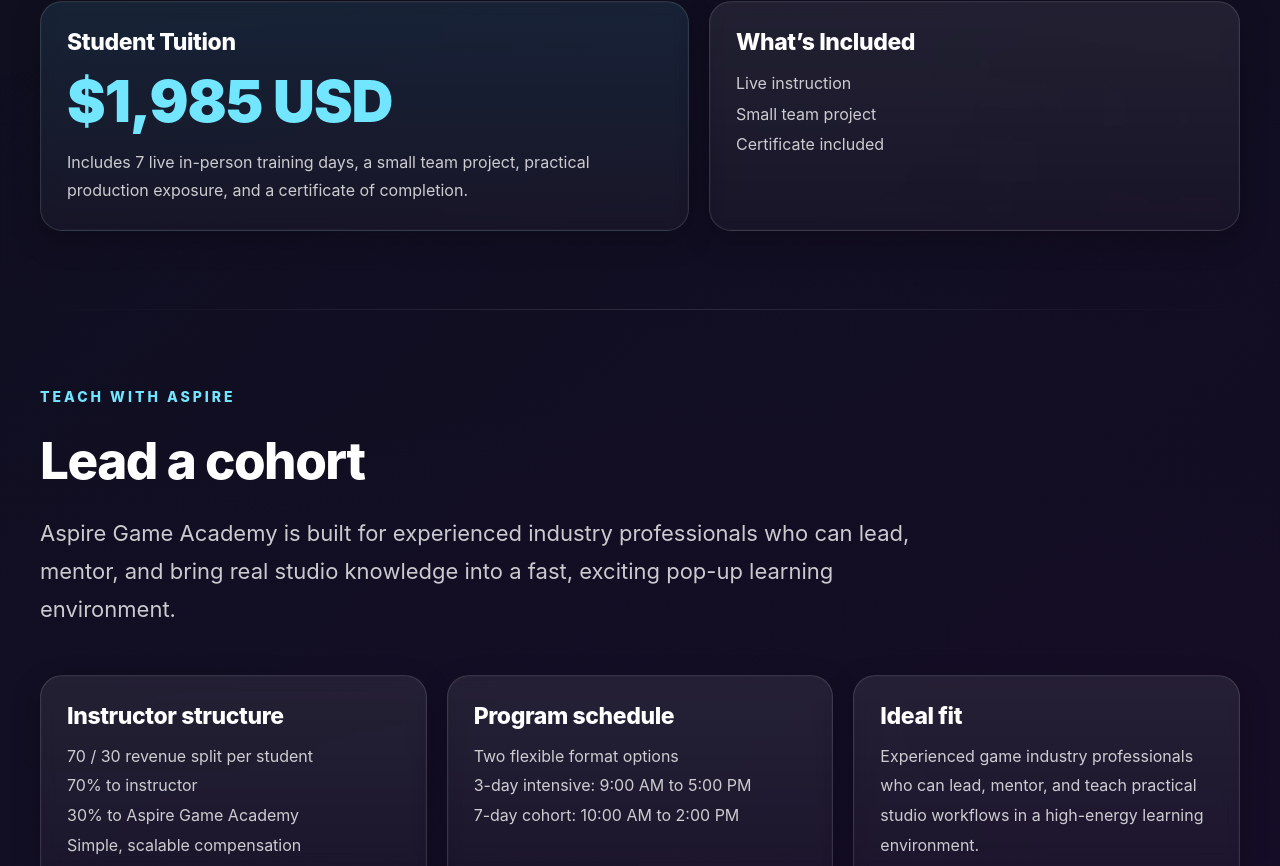
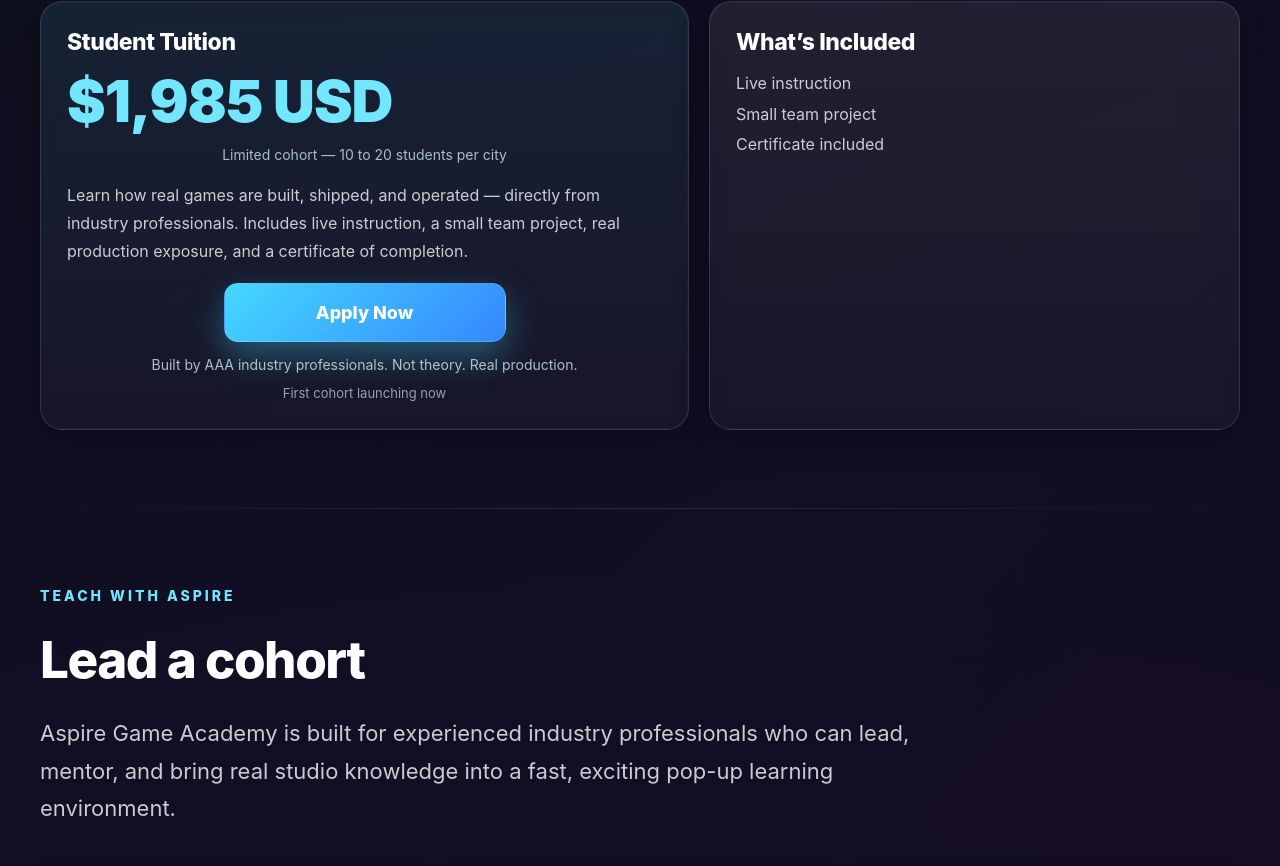
Before and after one commit to jessgoodvibesonly/aspire-game-academy, a Next.js app: page / in a window 1280 px wide. Shown: the part 5948-6814 px from the top of the page. Built offline with nearby package versions, Linux system fonts and the light colour scheme.

Commit message:
Enhance tuition section with urgency and CTA

```diff
--- a/app/page.tsx
+++ b/app/page.tsx
@@ -798,14 +798,59 @@ export default function Home() {
                 fontSize: "clamp(42px, 5vw, 58px)",
                 fontWeight: 900,
                 color: colors.cyan,
-                marginBottom: "12px",
+                marginBottom: "8px",
                 letterSpacing: "-1px",
               }}
             >
               $1,985 USD
             </div>
-            <p style={{ color: colors.muted, lineHeight: 1.75, margin: 0 }}>
-              Includes 7 live in-person training days, a small team project, practical production exposure, and a certificate of completion.
+            <p
+              style={{
+                color: "rgba(220, 252, 255, 0.72)",
+                fontSize: "14px",
+                lineHeight: 1.6,
+                textAlign: "center",
+                margin: "0 0 14px 0",
+              }}
+            >
+              Limited cohort — 10 to 20 students per city
+            </p>
+            <p style={{ color: colors.muted, lineHeight: 1.75, margin: "0 0 18px 0" }}>
+              Learn how real games are built, shipped, and operated — directly from industry professionals. Includes live instruction, a small team project, real production exposure, and a certificate of completion.
+            </p>
+            <div style={{ textAlign: "center", marginBottom: "12px" }}>
+              <a
+                href={studentFormLink}
+                style={{
+                  ...buttonPrimaryStyle,
+                  background: "linear-gradient(135deg, #44d8ff 0%, #3587ff 100%)",
+                  boxShadow: "0 14px 34px rgba(68, 216, 255, 0.34)",
+                }}
+              >
+                Apply Now
+              </a>
+            </div>
+            <p
+              style={{
+                color: "rgba(220, 252, 255, 0.74)",
+                fontSize: "14px",
+                lineHeight: 1.6,
+                textAlign: "center",
+                margin: "0 0 8px 0",
+              }}
+            >
+              Built by AAA industry professionals. Not theory. Real production.
+            </p>
+            <p
+              style={{
+                color: "rgba(220, 252, 255, 0.62)",
+                fontSize: "13px",
+                lineHeight: 1.5,
+                textAlign: "center",
+                margin: 0,
+              }}
+            >
+              First cohort launching now
             </p>
           </div>
 
```
